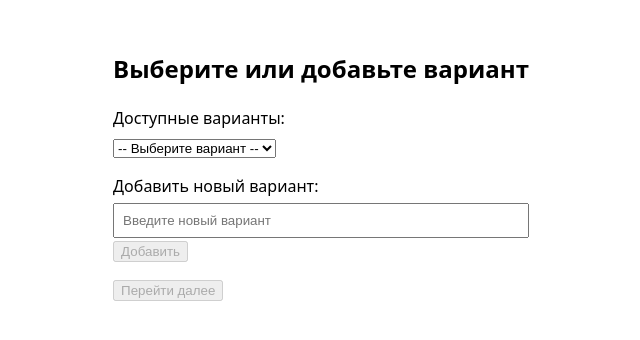
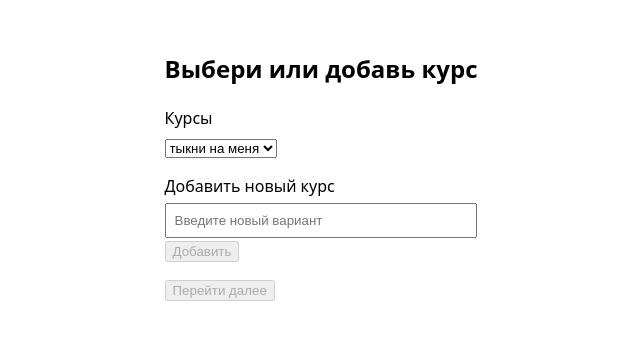
Before and after one commit to Vinter-mach/kabachok, a React (Vite) app in the folder frontend/: page /courses in a window 1280 px wide. Shown: the part 234-574 px from the top of the page, without its empty margins (319-959 px from the left). Built offline with nearby package versions, Linux system fonts and the light colour scheme.

Commit message:
чуть чуть поменяла страничку курс

```diff
--- a/frontend/src/pages/Course.jsx
+++ b/frontend/src/pages/Course.jsx
@@ -26,17 +26,17 @@ function SelectionPage() {
 
     return (
         <div className="selection-container">
-            <h2>Выберите или добавьте вариант</h2>
+            <h2>Выбери или добавь курс</h2>
 
             <div className="form-group">
-                <label htmlFor="options">Доступные варианты:</label>
+                <label htmlFor="options">Курсы</label>
                 <select
                     id="options"
                     value={selectedOption}
                     onChange={(e) => setSelectedOption(e.target.value)}
                     className="form-control"
                 >
-                    <option value="">-- Выберите вариант --</option>
+                    <option value="">тыкни на меня</option>
                     {options.map((option, index) => (
                         <option key={index} value={option}>
                             {option}
@@ -46,7 +46,7 @@ function SelectionPage() {
             </div>
 
             <div className="form-group">
-                <label htmlFor="newOption">Добавить новый вариант:</label>
+                <label htmlFor="newOption">Добавить новый курс</label>
                 <div className="input-group">
                     <input
                         type="text"
```
